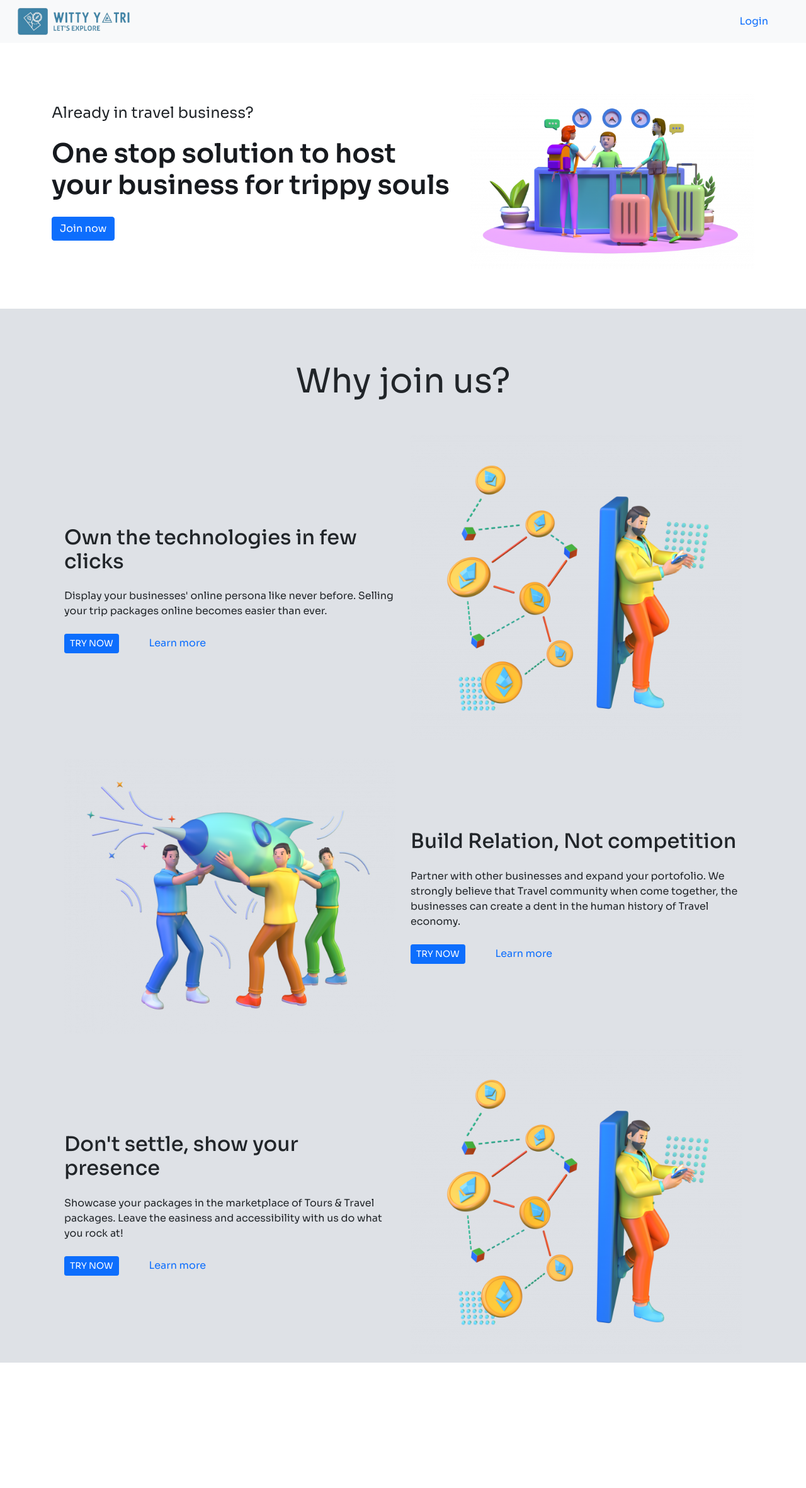
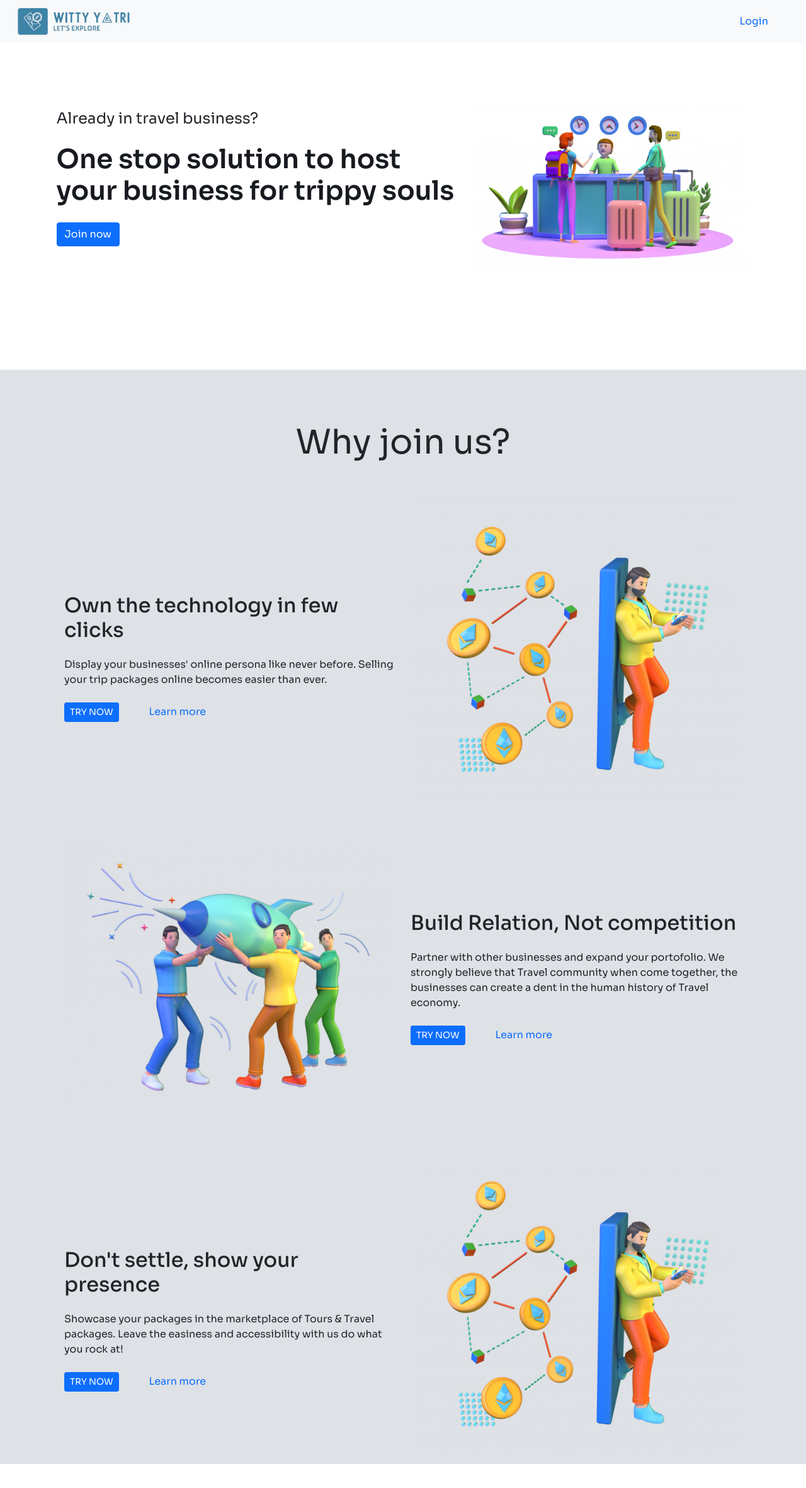
Before and after one commit to zenithexpo/witty-mvp, a React (Create React App) app: page / in a window 1280 px wide. Shown: the top 2362 px of the page at 63% size. Before the commit the page ends 2179 px from the top, so only its background shows below. Built offline with nearby package versions, Linux system fonts and the light colour scheme.

Commit message:
Added Card in BodyContent

```diff
--- a/src/components/BodyContent/BodyContent.css
+++ b/src/components/BodyContent/BodyContent.css
@@ -12,8 +12,14 @@
     height: auto;
 }
 
-@media (min-width: 768px) and (max-width: 1400px) {
-    .body-image-container{
-      /* padding-left: 10%; */
+.items{
+
+}
+
+@media (max-width: 768px) {
+    .items{
+      box-shadow: rgb(0 0 0 / 35%) 0px 5px 15px;
+      border-radius: 10px;
+      padding: 10px 10px;
     }
 }
--- a/src/components/BodyContent/BodyContent.jsx
+++ b/src/components/BodyContent/BodyContent.jsx
@@ -7,11 +7,11 @@ const BodyContent = () => {
     <div style={{ background: "#DEE1E6FF" }}>
       <div className="container" style={{ paddingTop: "6%" }}>
         <div className="text-center mb-5 header-text">Why join us?</div>
-        <div className="row mb-3 ms-2 me-2">
-          <div className="col-lg-6 col-md-6 col-sm-12 mb-2 d-flex justify-content-center align-items-center">
+        <div className="row mb-5 ms-2 me-2 items">
+          <div className="col-lg-6 col-md-6 col-sm-12 mb-2" style={{paddingTop : "14%"}}>
             <div>
               <div className="mb-4">
-                <h2>Own the technologies in few clicks</h2>
+                <h2>Own the technology in few clicks</h2>
               </div>
               <div className="mb-4">
                 Display your businesses' online persona like never before.
@@ -36,7 +36,7 @@ const BodyContent = () => {
           </div>
         </div>
 
-        <div className="row mb-3 ms-2 me-2">
+        <div className="row mb-5 ms-2 me-2 items">
           <div className="col-lg-6 col-md-6 col-sm-12 mb-2 d-flex align-items-center body-image-container">
             <img
               className="body-image"
@@ -67,8 +67,8 @@ const BodyContent = () => {
           </div>
         </div>
 
-        <div className="row mb-3 ms-2 me-2">
-          <div className="col-lg-6 col-md-6 col-sm-12 mb-2 d-flex justify-content-center align-items-center">
+        <div className="row mb-5 ms-2 me-2 items">
+          <div className="col-lg-6 col-md-6 col-sm-12 mb-2" style={{paddingTop : "14%"}}>
             <div>
               <div className="mb-4">
                 <h2>Don't settle, show your presence</h2>
--- a/src/pages/Homepage/Homepage.jsx
+++ b/src/pages/Homepage/Homepage.jsx
@@ -8,8 +8,8 @@ const Homepage = () => {
   return (
     <div>
       <>
-        <div className="container mb-5">
-          <div className="row" style={{marginTop:"7%"}}>
+        <div className="mb-5">
+          <div className="row" style={{padding:"7%"}}>
             <div className="col-lg-7 col-md-12 col-sm-12 d-flex align-items-center mb-5">
               <div className="body-top">
                 <div className="tagline-question">Already in travel business?</div>
@@ -35,5 +35,3 @@ const Homepage = () => {
 };
 
 export default Homepage;
-
-// Added comment to check whether forking and raising pr is working or not
```
